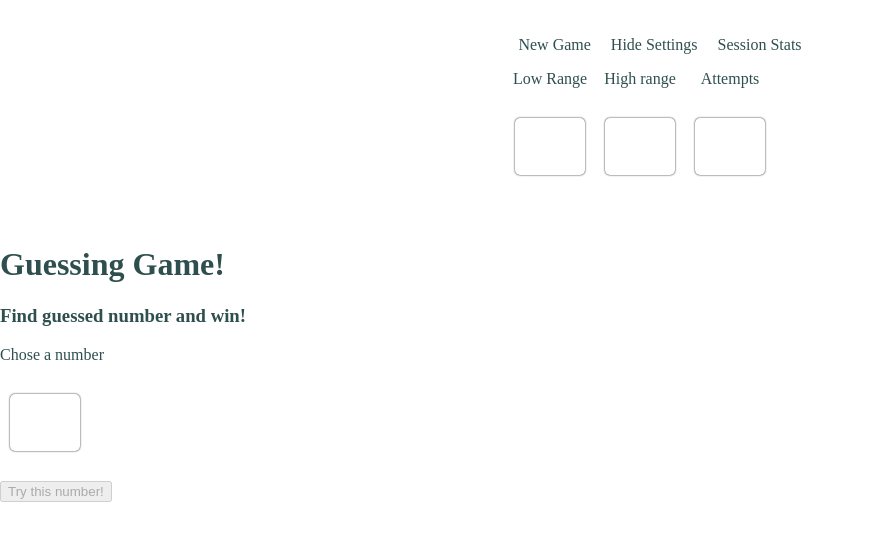
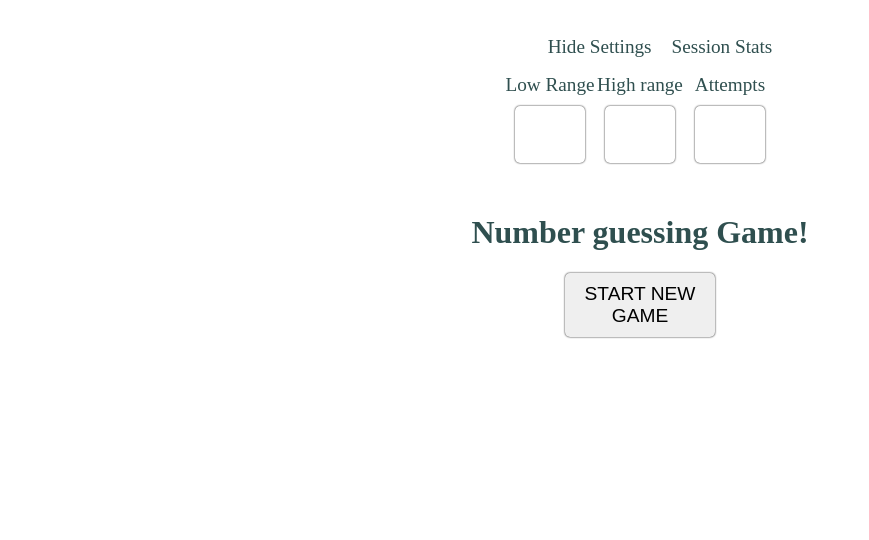
Before and after one commit to kerbasi/GuessGameJs, a plain HTML site: page index.html in a window 1280 px wide. Both pictures are taken after a click on the item "Show Settings". Shown: the whole page, without its empty margins (0-869 px from the left). Drawn offline with Linux system fonts and the light colour scheme.

Commit message:
Delete newgame menu, add newgame function to try button

```diff
--- a/index.html
+++ b/index.html
@@ -5,7 +5,7 @@
 <body>
     <header>
         <ul class="menu_list">
-            <li id="new_game" class="disabled">New Game</li>
+            <!-- <li id="new_game" class="disabled">New Game</li> -->
             <li id="settings">Show Settings</li>
             <li id="stats">Session Stats</li>
         </ul>
@@ -25,17 +25,15 @@
         </section>
     </header>
     <div id="main_container">
-        <div>
-            <h1>Guessing Game!</h1>
-            <h3>Find guessed number and win!</h3>
+        <div id="main_text_field">
+            <h1>Number guessing Game!</h1>
         </div>
-
         <div id="game_text"></div>
-        <div class="inp_range user">
+        <div class="inp_range" id="user_input">
             <label for="userNumber">Chose a number</label>
             <input type="number" name="userNumber" id="userNumber" />
         </div>
-        <button id="try_button">Try this number!</button>
+        <button id="try_button">START NEW GAME</button>
     </div>
     <script src="index.js"></script>
 </body>
--- a/index.js
+++ b/index.js
@@ -11,24 +11,27 @@ const maxRangeEl = document.getElementById("maxRange");
 const userNumberEl = document.getElementById("userNumber");
 const tryButtonEl = document.querySelector("#try_button");
 const attemptsEl = document.querySelector("#attempts");
-const newGameEl = document.querySelector("#new_game");
+const userInputDivEl = document.querySelector("#user_input")
+// const newGameEl = document.querySelector("#new_game");
 const showSettingsBtn = document.getElementById("settings");
 const settingSectionEl = document.getElementById("settings_section");
-tryButtonEl.setAttribute("disabled", "");
+// tryButtonEl.setAttribute("disabled", "");
 let isGameRunning = false;
 settingSectionEl.style.display = "none";
+userInputDivEl.style.display = "none"
 
-tryButtonEl.addEventListener("click", tryButtonClicked);
+tryButtonEl.addEventListener("click", newGame);
 
 userNumberEl.addEventListener("change", () => {
-    if (
-        isGameRunning &&
-        userNumberEl.value &&
-        (userNumberEl.value < minRange || userNumberEl.value > maxRange)
-    ) {
+    if(!isGameRunning){
+        return
+    }
+    if (userNumberEl.value < minRange || userNumberEl.value > maxRange){
         tryButtonEl.setAttribute("disabled", "");
+        tryButtonEl.textContent = "Please type a number in the given range"
     } else {
         tryButtonEl.removeAttribute("disabled");
+        tryButtonEl.textContent = "Check you number"
     }
 });
 
@@ -42,8 +45,6 @@ showSettingsBtn.addEventListener("click", () => {
     }
 });
 
-newGameMenuActivate();
-
 function tryButtonClicked() {
     userAttemptsCount--;
     triesCounter++;
@@ -52,10 +53,13 @@ function tryButtonClicked() {
         userNumber = userNumberEl.value;
         if (userNumber == guessedNumber) {
             text = "You WON";
-            newGameMenuActivate();
+            userInputDivEl.style.display = "none"
+            tryButtonEl.removeAttribute("disabled");
+            tryButtonEl.textContent = "START NEW GAME"
+            tryButtonEl.removeEventListener("click", tryButtonClicked);
+            tryButtonEl.addEventListener("click", newGame);
             isGameRunning = false;
             userNumberEl.value = "";
-            tryButtonEl.setAttribute("disabled", "");
         } else if (userNumber > guessedNumber) {
             text = "It's too big";
         } else {
@@ -73,21 +77,21 @@ function tryButtonClicked() {
         }`;
 }
 
-function newGameMenuActivate() {
-    newGameEl.addEventListener("click", newGame);
-    newGameEl.classList.remove("disabled");
-}
 
 function generateNumber(min, max) {
     return Math.round(Math.random() * (max - min) + min);
 }
 
 function newGame() {
+    userInputDivEl.style.display = ""
+    tryButtonEl.removeEventListener("click", newGame)
+    tryButtonEl.addEventListener("click", tryButtonClicked);
+    tryButtonEl.textContent = "Please type a number in the given range"
     guessedNumber = generateNumber(minRange, maxRange);
     setValues();
     isGameRunning = true;
-    newGameEl.classList.add("disabled");
-    newGameEl.removeEventListener("click", newGame);
+    // newGameEl.classList.add("disabled");
+    // newGameEl.removeEventListener("click", newGame);
 }
 
 function setValues() {
--- a/style.css
+++ b/style.css
@@ -10,8 +10,8 @@ header {
     text-align: center;
 }
 
-#settings_section{
-    display:flex;
+#settings_section {
+    display: flex;
     flex-wrap: wrap;
     justify-content: center;
 }
@@ -20,6 +20,10 @@ header {
     margin: 20px 0;
     display: flex;
     flex-wrap: wrap;
+    flex-direction: column;
+    justify-content: center;
+    align-content: center;
+    text-align: center;
     /* grid-template-columns: 1fr 1fr; */
     /* border: 1px solid black; */
     /* height: 100%; */
@@ -29,24 +33,18 @@ header {
     /* border: 1px solid black; */
     display: flex;
     flex-direction: column;
-
+    align-items: center;
+    justify-content: center;
 }
 
 .inp_range input {
-    margin: 30px 10px;
+    margin: 10px;
     padding: 10px;
     width: 50px;
     box-shadow: 0 0 2px black;
     border: none;
     border-radius: 5px;
     font-size: 2rem;
-}
-
-.user {
-    grid-row-start: first;
-    grid-row-end: end;
-    justify-self: center;
-    width: 100%;
 }
 
 .menu_list {
@@ -57,14 +55,30 @@ header {
 }
 
 .menu_list > li {
+    font-size: 1.2rem;
     padding: 0 10px;
 }
 
-.menu_list > li:hover{
+label{
+    font-size: 1.2rem;
+}
+
+.menu_list > li:hover {
     cursor: default;
     color: black;
 }
 
-.disabled, li.disabled:hover{
+.disabled,
+li.disabled:hover {
     color: gainsboro;
 }
+
+#try_button {
+    align-self: center;
+    font-size: 1.2rem;
+    width: 150px;
+    padding: 10px;
+    border: none;
+    border-radius: 5px;
+    box-shadow: 0 0 2px black;
+}
```
